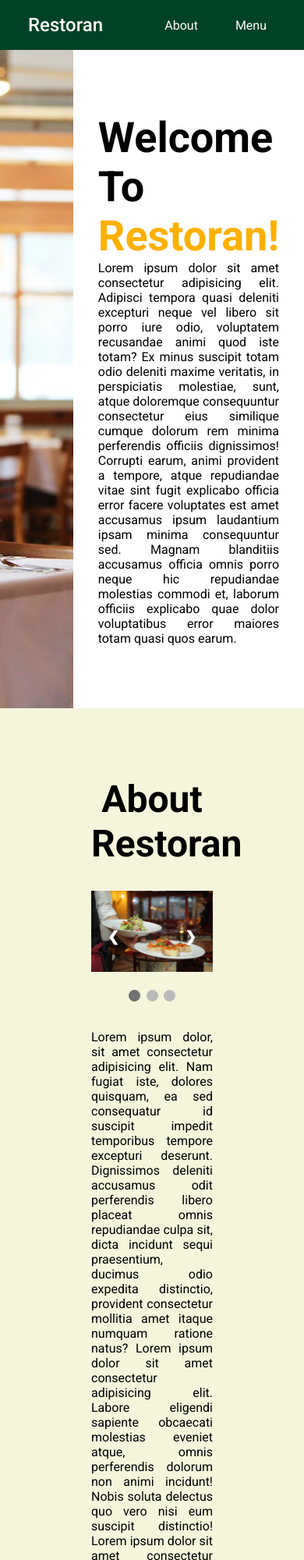
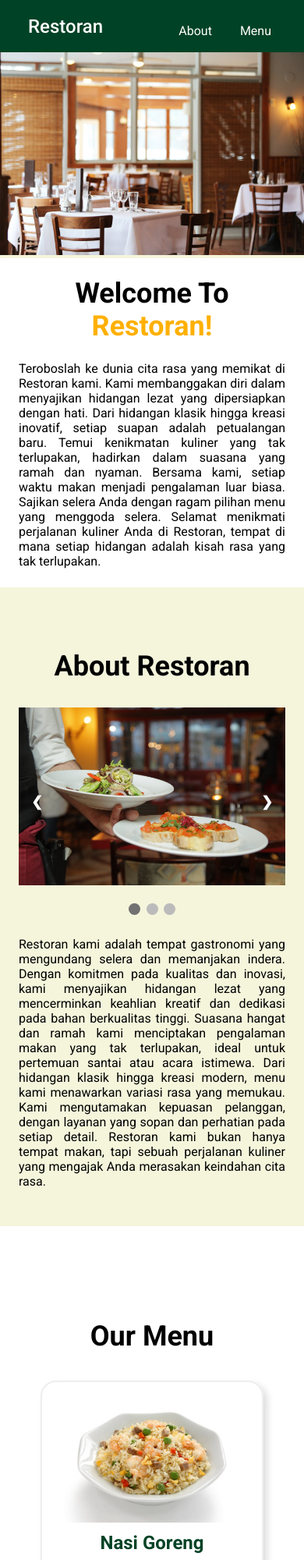
Before and after one commit to IvanLeovandi/web-dasar-dicoding, a plain HTML site: page index.html in a window 390 px wide. Shown: the top 2000 px of the page at 78% size. Drawn offline with Linux system fonts and the light colour scheme.

Commit message:
web task completion

```diff
--- a/index.html
+++ b/index.html
@@ -33,7 +33,7 @@
             <article>
                 <div class="hero">
                     <h1>Welcome To <span class="text-accent">Restoran!</span></h1>
-                    <p>Lorem ipsum dolor sit amet consectetur adipisicing elit. Adipisci tempora quasi deleniti excepturi neque vel libero sit porro iure odio, voluptatem recusandae animi quod iste totam? Ex minus suscipit totam odio deleniti maxime veritatis, in perspiciatis molestiae, sunt, atque doloremque consequuntur consectetur eius similique cumque dolorum rem minima perferendis officiis dignissimos! Corrupti earum, animi provident a tempore, atque repudiandae vitae sint fugit explicabo officia error facere voluptates est amet accusamus ipsum laudantium ipsam minima consequuntur sed. Magnam blanditiis accusamus officia omnis porro neque hic repudiandae molestias commodi et, laborum officiis explicabo quae dolor voluptatibus error maiores totam quasi quos earum.</p>
+                    <p>Teroboslah ke dunia cita rasa yang memikat di Restoran kami. Kami membanggakan diri dalam menyajikan hidangan lezat yang dipersiapkan dengan hati. Dari hidangan klasik hingga kreasi inovatif, setiap suapan adalah petualangan baru. Temui kenikmatan kuliner yang tak terlupakan, hadirkan dalam suasana yang ramah dan nyaman. Bersama kami, setiap waktu makan menjadi pengalaman luar biasa. Sajikan selera Anda dengan ragam pilihan menu yang menggoda selera. Selamat menikmati perjalanan kuliner Anda di Restoran, tempat di mana setiap hidangan adalah kisah rasa yang tak terlupakan.</p>
                 </div>
             </article>
         </section>
@@ -66,7 +66,7 @@
                 </div>
 
                 <p>
-                    Lorem ipsum dolor, sit amet consectetur adipisicing elit. Nam fugiat iste, dolores quisquam, ea sed consequatur id suscipit impedit temporibus tempore excepturi deserunt. Dignissimos deleniti accusamus odit perferendis libero placeat omnis repudiandae culpa sit, dicta incidunt sequi praesentium, ducimus odio expedita distinctio, provident consectetur mollitia amet itaque numquam ratione natus? Lorem ipsum dolor sit amet consectetur adipisicing elit. Labore eligendi sapiente obcaecati molestias eveniet atque, omnis perferendis dolorum non animi incidunt! Nobis soluta delectus quo vero nisi eum suscipit distinctio! Lorem ipsum dolor sit amet consectetur adipisicing elit. Aut praesentium atque fugit nisi hic laudantium aliquam error?
+                    Restoran kami adalah tempat gastronomi yang mengundang selera dan memanjakan indera. Dengan komitmen pada kualitas dan inovasi, kami menyajikan hidangan lezat yang mencerminkan keahlian kreatif dan dedikasi pada bahan berkualitas tinggi. Suasana hangat dan ramah kami menciptakan pengalaman makan yang tak terlupakan, ideal untuk pertemuan santai atau acara istimewa. Dari hidangan klasik hingga kreasi modern, menu kami menawarkan variasi rasa yang memukau. Kami mengutamakan kepuasan pelanggan, dengan layanan yang sopan dan perhatian pada setiap detail. Restoran kami bukan hanya tempat makan, tapi sebuah perjalanan kuliner yang mengajak Anda merasakan keindahan cita rasa.
                 </p>
             </div>
         </section>
@@ -78,42 +78,42 @@
                         <img src="assets/img/nasi-goreng.jpg" alt="" class="menu-img">
                     </div>
                     <h5 class="menu-title">Nasi Goreng</h5>
-                    <p class="menu-desc">Lorem ipsum, dolor sit amet consectetur adipisicing elit. Quam quo quia aliquam, animi nemo atque recusandae qui tempore accusamus veniam.</p>
+                    <p class="menu-desc">Makanan lezat dengan nasi gurih, diberi rempah khas, disajikan dengan bumbu dan pelengkap yang menggugah selera.</p>
                 </div>
                 <div class="menu-content">
                     <div class="img-wrapper">
                         <img src="assets/img/soto.jpg" alt="" class="menu-img">
                     </div>
                     <h5 class="menu-title">Soto</h5>
-                    <p class="menu-desc">Lorem ipsum, dolor sit amet consectetur adipisicing elit. Quam quo quia aliquam, animi nemo atque recusandae qui tempore accusamus veniam.</p>
+                    <p class="menu-desc">Sup khas dengan kuah gurih, potongan daging, dan rempah-rempah segar, menyajikan cita rasa hangat dan mengenyangkan.</p>
                 </div>
                 <div class="menu-content">
                     <div class="img-wrapper">
                         <img src="assets/img/gudeg.jpg" alt="" class="menu-img">
                     </div>
                     <h5 class="menu-title">Gudeg</h5>
-                    <p class="menu-desc">Lorem ipsum, dolor sit amet consectetur adipisicing elit. Quam quo quia aliquam, animi nemo atque recusandae qui tempore accusamus veniam.</p>
+                    <p class="menu-desc">Hidangan tradisional Yogyakarta yang lezat, dengan nangka muda dimasak santan, gula merah, dan rempah pilihan.</p>
                 </div>
                 <div class="menu-content">
                     <div class="img-wrapper">
                         <img src="assets/img/salad.jpg" alt="" class="menu-img">
                     </div>
                     <h5 class="menu-title">Salad</h5>
-                    <p class="menu-desc">Lorem ipsum, dolor sit amet consectetur adipisicing elit. Quam quo quia aliquam, animi nemo atque recusandae qui tempore accusamus veniam.</p>
+                    <p class="menu-desc">Campuran sayuran segar dengan dressing istimewa, menciptakan hidangan ringan dan sehat dengan rasa yang memikat.</p>
                 </div>
                 <div class="menu-content">
                     <div class="img-wrapper">
                         <img src="assets/img/steak.jpg" alt="" class="menu-img">
                     </div>
                     <h5 class="menu-title">Steak</h5>
-                    <p class="menu-desc">Lorem ipsum, dolor sit amet consectetur adipisicing elit. Quam quo quia aliquam, animi nemo atque recusandae qui tempore accusamus veniam.</p>
+                    <p class="menu-desc">Potongan daging pilihan, dipanggang sempurna dengan bumbu rahasia, menciptakan pengalaman makan yang memanjakan lidah.</p>
                 </div>
                 <div class="menu-content">
                     <div class="img-wrapper">
                         <img src="assets/img/burger.jpg" alt="" class="menu-img">
                     </div>
                     <h5 class="menu-title">Burger</h5>
-                    <p class="menu-desc">Lorem ipsum, dolor sit amet consectetur adipisicing elit. Quam quo quia aliquam, animi nemo atque recusandae qui tempore accusamus veniam.</p>
+                    <p class="menu-desc">Roti lembut, daging panggang, dan saus spesial, menyatu dalam kelezatan burger yang memuaskan selera.</p>
                 </div>
             </div>
         </section>
--- a/style.css
+++ b/style.css
@@ -1,6 +1,7 @@
 * {
-    margin: 0px;
-    padding: 0px;
+    margin: 0;
+    padding: 0;
+    box-sizing: border-box;
 }
 
 html {
@@ -8,9 +9,8 @@ html {
 }
 
 body {
-    font-family: Roboto;
+    font-family: 'Roboto', sans-serif;
     background-color: #F5F5DC;
-    box-sizing: border-box;
 }
 
 header {
@@ -39,7 +39,8 @@ nav {
 ul {
     list-style-type: none;
     display: flex;
-    justify-content: end;
+    justify-content: flex-end;
+    align-items: center;
 }
 
 li {
@@ -53,33 +54,35 @@ a {
 
 #hero {
     display: flex;
-    padding: 0px;
-    height: 100vh;
 }
 
 .hero-image {
-    max-width: 100%;
-    min-height: 100vh;
+    width: 100%;
+    height: auto;
     object-fit: cover;
 }
 
 #hero article {
-    width: 70%;
+    flex: 1;
+    padding: 64px;
+    display: flex;
+    flex-direction: column;
+    justify-content: center;
+    background-color: white;
     height: auto;
-    padding: 0px 32px;
-    display: flex;
-    justify-content: center;
-    align-items: center;
+}
+
+#hero p {
     text-align: justify;
-    background-color: white;
 }
 
 #hero h1 {
-    font-size: 54px;
+    font-size: 36px;
+    margin-bottom: 24px;
 }
 
 #about {
-    padding: 64px 0px;
+    padding: 64px 24px;
     display: flex;
     justify-content: center;
     align-items: center;
@@ -87,23 +90,23 @@ a {
 }
 
 .about {
-    width: 40%
+    width: 40%;
+    margin-top: 32px;
 }
 
 .about h2 {
-    font-size: 48px;
+    font-size: 36px;
     margin-bottom: 32px;
-    padding-top: 24px;
 }
 
 .about p {
     text-align: justify;
-    margin-top: 32px;
+    margin-top: 24px;
 }
 
 .about-image {
-    max-height: 500px;
-    max-width: 100%;
+    width: 100%;
+    height: auto;
 }
 
 .text-accent {
@@ -112,32 +115,30 @@ a {
 
 #menu {
     background-color: white;
-    padding: 32px 16px;
+    padding: 72px 16px;
 }
 
 #menu h2 {
-    font-size: 48px;
+    font-size: 36px;
     text-align: center;
-    margin-bottom: 32px;
-    padding-top: 32px;
+    margin-bottom: 24px;
 }
 
 .menu {
     display: flex;
+    flex-wrap: wrap;
     justify-content: center;
-    align-items: center;
-    flex-wrap: wrap;
+    gap: 24px;
+    padding: 0px 24px;
 }
 
 .menu-content {
     max-width: 400px;
-    border-style: solid;
-    border-width: 2px;
-    border-color: #eee;
+    border: 2px solid #eee;
     border-radius: 20px;
     box-shadow: 5px 5px 10px #ddd;
-    padding: 18px 24px;
-    margin: 24px 32px;
+    padding: 48px 28px;
+    margin: 24px;
     transition: transform 0.2s;
 }
 
@@ -146,13 +147,15 @@ a {
 }
 
 .menu-title {
-    font-size: 28px;
+    font-size: 24px;
     text-align: center;
-    margin: 18px 0px;
+    margin: 12px 0;
+    color: #004225;
 }
 
 .menu-img {
-    max-height: 200px;
+    width: 100%;
+    height: auto;
 }
 
 .menu-desc {
@@ -168,14 +171,14 @@ a {
 footer {
     display: flex;
     justify-content: center;
-    align-items: end;
+    align-items: flex-end;
     height: 100px;
 }
 
 footer p {
     text-align: center;
     font-size: 18px;
-    padding: 32px 0px;
+    padding: 32px 0;
 }
 
 .slide-container {
@@ -194,8 +197,6 @@ position: absolute;
     top: 50%;
     width: auto;
     margin-top: -22px;
-margin-left: 5px;
-margin-right: 5px;
     padding: 16px;
     color: white;
     font-weight: bold;
@@ -216,9 +217,8 @@ border-radius: 3px 0 0 3px;
 }
 
 .prev:hover, .next:hover {
-background-color: rgba(0,0,0,0.8);
+    background-color: rgba(0, 0, 0, 0.8);
 }
-
 
 .dot {
     cursor: pointer;
@@ -241,6 +241,93 @@ animation-duration: 1.5s;
 }
 
 @keyframes fade {
-from {opacity: .4}
+    from {opacity: 0.4}
     to {opacity: 1}
 }
+
+@media screen and (max-width: 1280px) {
+    /* Adjustments for tablets */
+
+    nav {
+        flex-direction: row;
+        align-items: center;
+    }
+
+    ul {
+        margin-top: 12px;
+        justify-content: flex-start;
+    }
+
+    li {
+        margin: 12px 20px;
+    }
+
+    #hero {
+        flex-direction: column;
+        align-items: center;
+        text-align: center;
+    }
+
+    #hero article {
+        width: 100%;
+        padding: 140px 64px;
+    }
+
+    #about {
+        padding: 120px 24px;
+    }
+
+    .about {
+        width: 100%;
+    }
+
+    #menu {
+        padding-top: 120px;
+    }
+
+    .menu-content {
+        max-width: 300px;
+        margin: 12px;
+        padding: 24px;
+    }
+}
+
+
+@media screen and (max-width: 768px) {
+    nav {
+        align-items: center;
+
+    }
+
+    ul {
+        margin-top: 12px;
+        justify-content: flex-start;
+    }
+
+    li {
+        margin: 0px 18px;
+    }
+
+    #hero {
+        flex-direction: column;
+        align-items: center;
+        text-align: center;
+    }
+
+    #hero article {
+        width: 100%;
+        padding: 24px;
+    }
+
+    #about {
+        padding: 48px 24px;
+    }
+
+    .about {
+        width: 100%;
+    }
+
+    .menu-content {
+        margin: 12px;
+    }
+}
```
Lines whose indentation alone changed are shown as unchanged.
